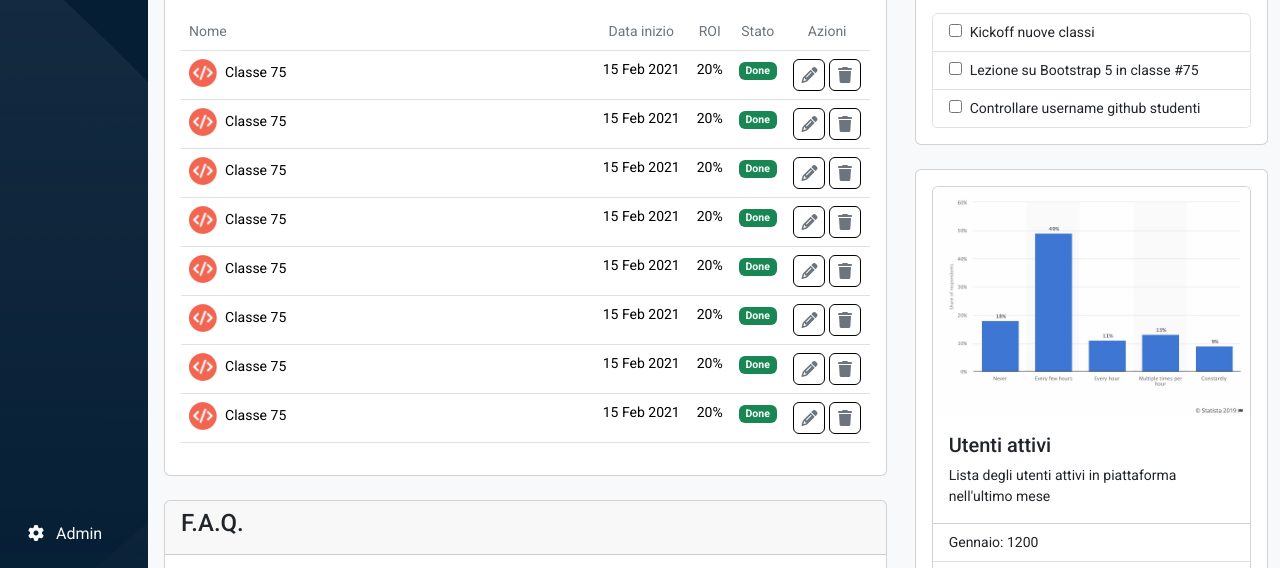
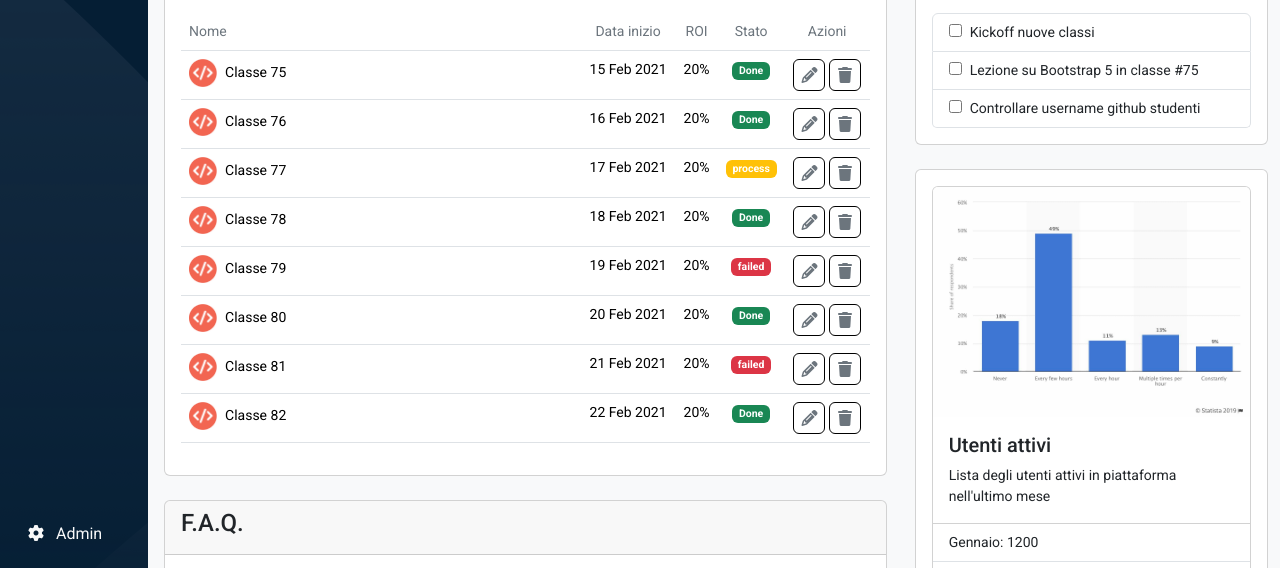
Before and after one commit to IIODERII/html-css-bootstrap-dashboard, a plain HTML site: page index.html in a window 1280 px wide. Shown: the part 232-800 px from the top of the page. Drawn offline with nearby package versions, Linux system fonts and the light colour scheme.

Commit message:
added elements to table

```diff
--- a/css/style.css
+++ b/css/style.css
@@ -39,20 +39,16 @@ main{
              header
 ******************************** */
 
-/* header .buttons , header .logo{
-    width: 160px;
-}
-
-header .search{
-    width: calc(100% - 320px);
-} */
-
 header .search input{
     width: calc(100% - 1em);
 }
 
 header .logo img:last-child{
     max-width: 40px;
+}
+
+header .buttons .dropdown-toggle::after{
+    display: none;
 }
 
 /* *****************************
@@ -82,6 +78,10 @@ header .logo img:last-child{
     text-align: left;
 }
 
+#main-content table tr > td:first-child img{
+    vertical-align: middle;
+}
+
 #main-content table tr > td:nth-child(2) {
     min-width: 95px;
 }
@@ -100,13 +100,3 @@ header .logo img:last-child{
 /* ******************************
             media query
 ********************************* */
-
-/* @media screen and (max-width: 992px){
-    header .buttons , header .logo{
-        width: 40px;
-    }
-
-    header .search{
-        width: calc(100% - 80px);
-    }
-} */
--- a/index.html
+++ b/index.html
@@ -109,8 +109,8 @@
                                                 </tr>
 
                                                 <tr>
-                                                    <td><img src="img/avatar-classe.png" alt="avatar classe" class="square me-2"><span>Classe 75</span></td>
-                                                    <td class="d-none d-sm-table-cell">15 Feb 2021</td>
+                                                    <td><img src="img/avatar-classe.png" alt="avatar classe" class="square me-2"><span>Classe 76</span></td>
+                                                    <td class="d-none d-sm-table-cell">16 Feb 2021</td>
                                                     <td class="d-none d-sm-table-cell">20%</td>
                                                     <td><span class="badge text-bg-success">Done</span></td>
                                                     <td class="text-secondary">
@@ -120,8 +120,19 @@
                                                 </tr>
 
                                                 <tr>
-                                                    <td><img src="img/avatar-classe.png" alt="avatar classe" class="square me-2"><span>Classe 75</span></td>
-                                                    <td class="d-none d-sm-table-cell">15 Feb 2021</td>
+                                                    <td><img src="img/avatar-classe.png" alt="avatar classe" class="square me-2"><span>Classe 77</span></td>
+                                                    <td class="d-none d-sm-table-cell">17 Feb 2021</td>
+                                                    <td class="d-none d-sm-table-cell">20%</td>
+                                                    <td><span class="badge text-bg-warning text-white">process</span></td>
+                                                    <td class="text-secondary">
+                                                        <span class="square btn border btn-outline-light text-secondary text-center p-0 pt-1"><i class="fa-solid fa-pencil"></i></span>
+                                                        <span class="square btn border btn-outline-light text-secondary text-center p-0 pt-1"><i class="fa-solid fa-trash"></i></span>
+                                                    </td>
+                                                </tr>
+
+                                                <tr>
+                                                    <td><img src="img/avatar-classe.png" alt="avatar classe" class="square me-2"><span>Classe 78</span></td>
+                                                    <td class="d-none d-sm-table-cell">18 Feb 2021</td>
                                                     <td class="d-none d-sm-table-cell">20%</td>
                                                     <td><span class="badge text-bg-success">Done</span></td>
                                                     <td class="text-secondary">
@@ -131,8 +142,19 @@
                                                 </tr>
 
                                                 <tr>
-                                                    <td><img src="img/avatar-classe.png" alt="avatar classe" class="square me-2"><span>Classe 75</span></td>
-                                                    <td class="d-none d-sm-table-cell">15 Feb 2021</td>
+                                                    <td><img src="img/avatar-classe.png" alt="avatar classe" class="square me-2"><span>Classe 79</span></td>
+                                                    <td class="d-none d-sm-table-cell">19 Feb 2021</td>
+                                                    <td class="d-none d-sm-table-cell">20%</td>
+                                                    <td><span class="badge text-bg-danger">failed</span></td>
+                                                    <td class="text-secondary">
+                                                        <span class="square btn border btn-outline-light text-secondary text-center p-0 pt-1"><i class="fa-solid fa-pencil"></i></span>
+                                                        <span class="square btn border btn-outline-light text-secondary text-center p-0 pt-1"><i class="fa-solid fa-trash"></i></span>
+                                                    </td>
+                                                </tr>
+
+                                                <tr>
+                                                    <td><img src="img/avatar-classe.png" alt="avatar classe" class="square me-2"><span>Classe 80</span></td>
+                                                    <td class="d-none d-sm-table-cell">20 Feb 2021</td>
                                                     <td class="d-none d-sm-table-cell">20%</td>
                                                     <td><span class="badge text-bg-success">Done</span></td>
                                                     <td class="text-secondary">
@@ -142,10 +164,10 @@
                                                 </tr>
 
                                                 <tr>
-                                                    <td><img src="img/avatar-classe.png" alt="avatar classe" class="square me-2"><span>Classe 75</span></td>
-                                                    <td class="d-none d-sm-table-cell">15 Feb 2021</td>
+                                                    <td><img src="img/avatar-classe.png" alt="avatar classe" class="square me-2"><span>Classe 81</span></td>
+                                                    <td class="d-none d-sm-table-cell">21 Feb 2021</td>
                                                     <td class="d-none d-sm-table-cell">20%</td>
-                                                    <td><span class="badge text-bg-success">Done</span></td>
+                                                    <td><span class="badge text-bg-danger">failed</span></td>
                                                     <td class="text-secondary">
                                                         <span class="square btn border btn-outline-light text-secondary text-center p-0 pt-1"><i class="fa-solid fa-pencil"></i></span>
                                                         <span class="square btn border btn-outline-light text-secondary text-center p-0 pt-1"><i class="fa-solid fa-trash"></i></span>
@@ -153,30 +175,8 @@
                                                 </tr>
 
                                                 <tr>
-                                                    <td><img src="img/avatar-classe.png" alt="avatar classe" class="square me-2"><span>Classe 75</span></td>
-                                                    <td class="d-none d-sm-table-cell">15 Feb 2021</td>
-                                                    <td class="d-none d-sm-table-cell">20%</td>
-                                                    <td><span class="badge text-bg-success">Done</span></td>
-                                                    <td class="text-secondary">
-                                                        <span class="square btn border btn-outline-light text-secondary text-center p-0 pt-1"><i class="fa-solid fa-pencil"></i></span>
-                                                        <span class="square btn border btn-outline-light text-secondary text-center p-0 pt-1"><i class="fa-solid fa-trash"></i></span>
-                                                    </td>
-                                                </tr>
-
-                                                <tr>
-                                                    <td><img src="img/avatar-classe.png" alt="avatar classe" class="square me-2"><span>Classe 75</span></td>
-                                                    <td class="d-none d-sm-table-cell">15 Feb 2021</td>
-                                                    <td class="d-none d-sm-table-cell">20%</td>
-                                                    <td><span class="badge text-bg-success">Done</span></td>
-                                                    <td class="text-secondary">
-                                                        <span class="square btn border btn-outline-light text-secondary text-center p-0 pt-1"><i class="fa-solid fa-pencil"></i></span>
-                                                        <span class="square btn border btn-outline-light text-secondary text-center p-0 pt-1"><i class="fa-solid fa-trash"></i></span>
-                                                    </td>
-                                                </tr>
-
-                                                <tr>
-                                                    <td><img src="img/avatar-classe.png" alt="avatar classe" class="square me-2"><span>Classe 75</span></td>
-                                                    <td class="d-none d-sm-table-cell">15 Feb 2021</td>
+                                                    <td><img src="img/avatar-classe.png" alt="avatar classe" class="square me-2"><span>Classe 82</span></td>
+                                                    <td class="d-none d-sm-table-cell">22 Feb 2021</td>
                                                     <td class="d-none d-sm-table-cell">20%</td>
                                                     <td><span class="badge text-bg-success">Done</span></td>
                                                     <td class="text-secondary">
```
